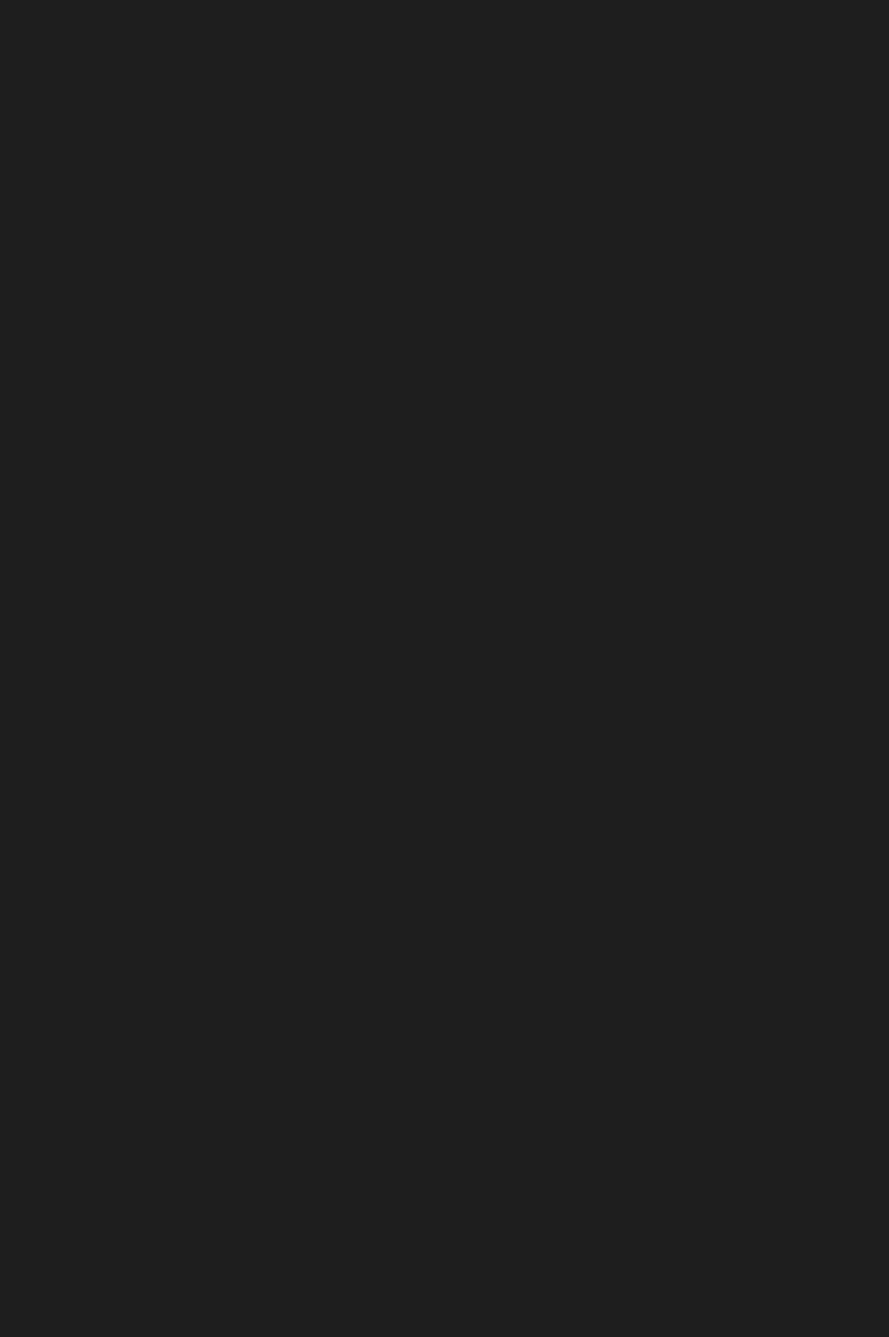
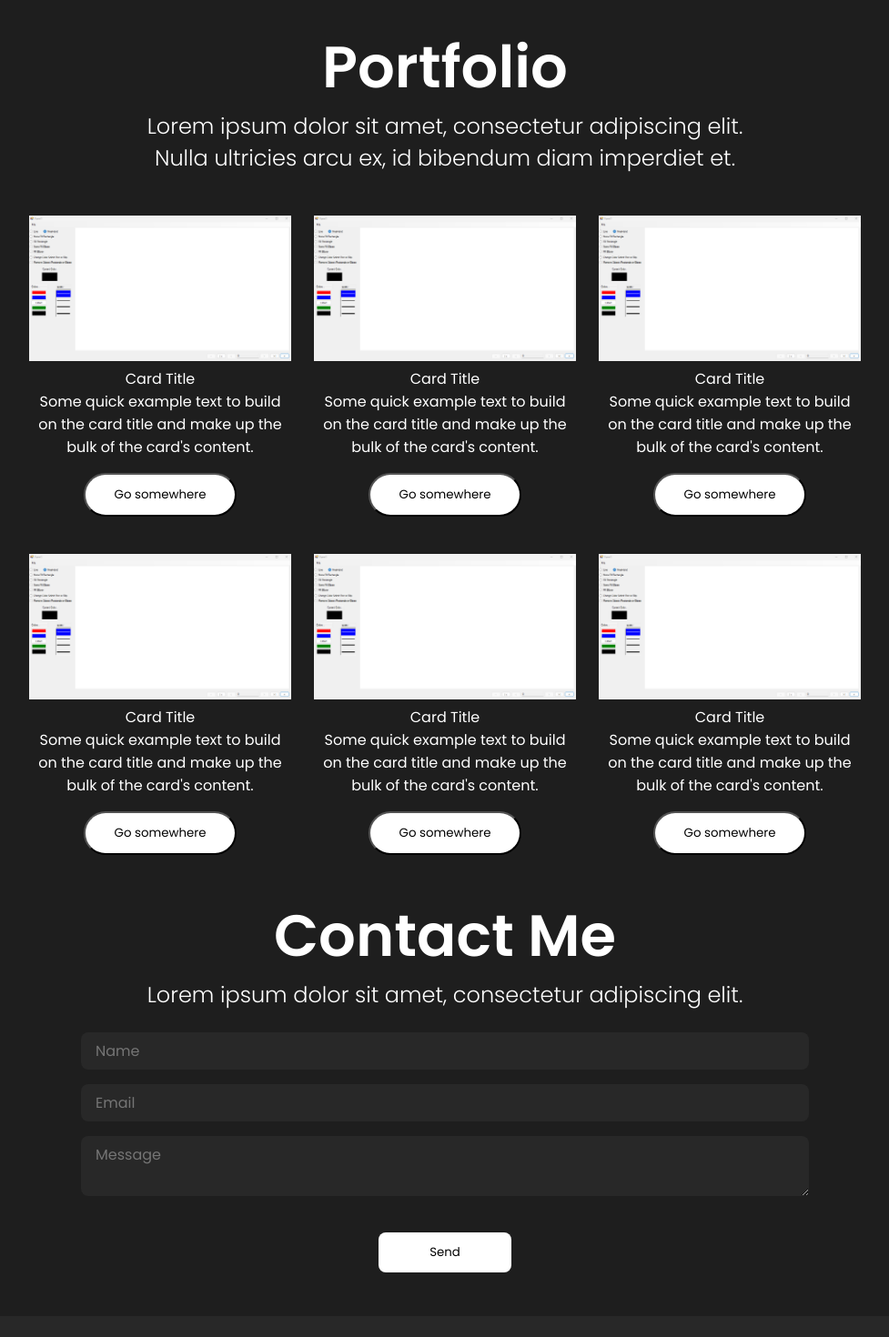
Before and after one commit to omertzroya/Portfolio-React-Project, a React (Create React App) app: page / in a window 1280 px wide. Shown: the part 1320-2790 px from the top of the page at 91% size, without its empty margins (151-1128 px from the left). Before the commit the page ends 1346 px from the top, so only its background shows below. Built offline with nearby package versions, Linux system fonts and the light colour scheme.

Commit message:
almost comlete

```diff
--- a/package.json
+++ b/package.json
@@ -7,10 +7,14 @@
     "@testing-library/react": "^13.4.0",
     "@testing-library/user-event": "^13.5.0",
     "framer-motion": "^10.16.16",
+    "mdb-react-ui-kit": "^7.0.0",
     "react": "^18.2.0",
+    "react-bootstrap": "^2.9.2",
     "react-dom": "^18.2.0",
+    "react-icons": "^4.12.0",
     "react-scripts": "5.0.1",
     "react-scroll": "^1.9.0",
+    "react-tsparticles": "^2.12.2",
     "sass": "^1.69.5",
     "web-vitals": "^2.1.4"
   },
--- a/src/App.js
+++ b/src/App.js
@@ -1,7 +1,9 @@
 import NavBar from "./components/NavBar/navbar";
 import Intro from "./components/Intro/intro";
 import Skills from "./components/Skills/skills";
-
+import Works from "./components/Works/works";
+import Contact from "./components/Contact/contact";
+import Footer from "./components/Footer/footer";
 
 function App() {
   return (
@@ -9,8 +11,9 @@ function App() {
       <NavBar/>
       <Intro/>
       <Skills/>
-
-
+      <Works/>
+      <Contact/>
+     <Footer/>
     </div>
   );
 }
--- /dev/null
+++ b/src/components/Contact/contact.css
@@ -0,0 +1,48 @@
+.contactTitle{
+    margin-top: 2%;
+    color: white;
+    font-size: 4rem;
+    font-weight: 600;
+    text-align: center;
+
+}
+
+.contactDesc{
+    text-align: center;
+    display: flex;
+    justify-content: center;
+    color: white;
+    font-size: 1.5rem ;
+    font-weight: 300;
+
+}
+
+.contactForm{
+    display: flex;
+    flex-direction: column;
+    align-items: center;
+    justify-content: center;
+    width: 90vw;
+    margin: 1rem auto;
+    max-width: 60rem;
+}
+.name,.email,.message{
+
+  font-size: medium;
+  width: 100%;
+  max-width: 50rem;
+  margin:0.5rem;
+  padding: 0.5rem 1rem;
+  color: white;
+  border: none;
+  border-radius: 0.5rem;
+  background: rgb(40,40,40);
+}
+
+.contactFormButton{
+    background: white;
+    border: none;
+    border-radius: 0.5rem;
+    margin: 2rem;
+    padding: 0.75rem 3.5rem;
+}
--- /dev/null
+++ b/src/components/Contact/contact.jsx
@@ -0,0 +1,36 @@
+import React from "react";
+
+import "./contact.css";
+
+const Contact = () => {
+    return (
+      <section>
+
+       <h1 className="contactTitle">Contact Me</h1>
+       <span className="contactDesc">Lorem ipsum dolor sit amet, consectetur adipiscing elit.</span>
+       <form className="contactForm">
+       <input type="text" placeholder="Name" className="name"/>
+        <input type="text" placeholder="Email" className="email"/>
+        <textarea placeholder="Message" className="message"></textarea>
+        <button className="contactFormButton">Send</button>
+       </form>
+
+
+
+
+
+
+
+
+
+
+
+
+
+
+
+      </section>
+    );
+}
+
+export default Contact;
--- /dev/null
+++ b/src/components/Footer/footer.css
@@ -0,0 +1,10 @@
+.footer{
+width: 100vw;
+height: 4rem;
+background: rgb(40,40,40);
+display: flex;
+justify-content: center;
+align-items: center;
+font-weight: 300;
+font-size: small;
+}
--- /dev/null
+++ b/src/components/Footer/footer.jsx
@@ -0,0 +1,12 @@
+import React from "react";
+import "./footer.css";
+
+const Footer = () => {
+    return (
+     <footer className="footer">
+     Copyright © OmerTzroya
+     </footer>
+    );
+}
+
+export default Footer;
--- a/src/components/NavBar/navbar.jsx
+++ b/src/components/NavBar/navbar.jsx
@@ -11,7 +11,6 @@ const NavBar = () => {
             <Link  className="desktopMenuListItem">Home</Link>
             <Link className="desktopMenuListItem">My Skills</Link>
             <Link className="desktopMenuListItem">Portfolio</Link>
-            <Link className="desktopMenuListItem">About</Link>
             <Link className="desktopMenuListItem">Contact Me </Link>
 
             </div>
--- a/src/components/Skills/skills.css
+++ b/src/components/Skills/skills.css
@@ -48,7 +48,7 @@ body, h1, h2, h3, p, ul, li {
 
   .marquee-content {
     display: flex;
-    animation: marquee 30s linear infinite;
+    animation: marquee 25s linear infinite;
   }
 
   .slick-slide {
--- /dev/null
+++ b/src/components/Works/works.css
@@ -0,0 +1,34 @@
+#works{
+margin: 0 auto;
+min-height: calc(100vh - 4rem);
+width: 100vw;
+max-width:60rem;
+display: flex;
+flex-direction: column;
+align-items: center;
+justify-content: center;
+text-align: center;
+padding: 0 1rem;
+
+}
+.workstitle{
+    color: white;
+    font-size: 4rem;
+    font-weight: 600;
+    text-align: center;
+}
+.worksDesc{
+    color: white;
+    font-size: 1.5rem ;
+    font-weight: 300;
+    text-align: center;
+    margin-bottom: 5%;
+}
+
+.worksImgs{
+    display: flex;
+    align-items: center;
+    flex-wrap: wrap;
+    justify-content: center;
+    gap:25px
+}
--- /dev/null
+++ b/src/components/Works/works.jsx
@@ -0,0 +1,96 @@
+import React from "react";
+import "./works.css";
+import profile from "../../assets/Screenshots1.png";
+import Button from 'react-bootstrap/Button';
+import Card from 'react-bootstrap/Card';
+
+
+const Works = () => {
+  return (
+   <section  id="works">
+
+   <h2 className="workstitle">Portfolio</h2>
+   <span className="worksDesc">Lorem ipsum dolor sit amet, consectetur adipiscing elit. <br/> Nulla ultricies arcu ex, id bibendum diam imperdiet et.</span>
+   <div className="worksImgs">
+
+
+   <Card style={{ width: '18rem' }}>
+      <Card.Img variant="top" src={profile} style={{ width: '18rem' }} />
+      <Card.Body>
+        <Card.Title>Card Title</Card.Title>
+        <Card.Text>
+          Some quick example text to build on the card title and make up the
+          bulk of the card's content.
+        </Card.Text>
+        <Button variant="primary">Go somewhere</Button>
+      </Card.Body>
+    </Card>
+
+   <Card style={{ width: '18rem' }}>
+      <Card.Img variant="top" src={profile} style={{ width: '18rem' }} />
+      <Card.Body>
+        <Card.Title>Card Title</Card.Title>
+        <Card.Text>
+          Some quick example text to build on the card title and make up the
+          bulk of the card's content.
+        </Card.Text>
+        <Button variant="primary">Go somewhere</Button>
+      </Card.Body>
+    </Card>
+
+   <Card style={{ width: '18rem' }}>
+      <Card.Img variant="top" src={profile} style={{ width: '18rem' }} />
+      <Card.Body>
+        <Card.Title>Card Title</Card.Title>
+        <Card.Text>
+          Some quick example text to build on the card title and make up the
+          bulk of the card's content.
+        </Card.Text>
+        <Button variant="primary">Go somewhere</Button>
+      </Card.Body>
+    </Card>
+
+   <Card style={{ width: '18rem' }}>
+      <Card.Img variant="top" src={profile} style={{ width: '18rem' }} />
+      <Card.Body>
+        <Card.Title>Card Title</Card.Title>
+        <Card.Text>
+          Some quick example text to build on the card title and make up the
+          bulk of the card's content.
+        </Card.Text>
+        <Button variant="primary">Go somewhere</Button>
+      </Card.Body>
+    </Card>
+
+   <Card style={{ width: '18rem' }}>
+      <Card.Img variant="top" src={profile} style={{ width: '18rem' }} />
+      <Card.Body>
+        <Card.Title>Card Title</Card.Title>
+        <Card.Text>
+          Some quick example text to build on the card title and make up the
+          bulk of the card's content.
+        </Card.Text>
+        <Button variant="primary">Go somewhere</Button>
+      </Card.Body>
+    </Card>
+
+
+   <Card style={{ width: '18rem' }}>
+      <Card.Img variant="top" src={profile} style={{ width: '18rem' }} />
+      <Card.Body>
+        <Card.Title>Card Title</Card.Title>
+        <Card.Text>
+          Some quick example text to build on the card title and make up the
+          bulk of the card's content.
+        </Card.Text>
+        <Button variant="primary">Go somewhere</Button>
+      </Card.Body>
+    </Card>
+
+   </div>
+
+    </section>
+  );
+};
+
+export default Works;
```
Also changed, not shown: src/assets/Screenshots1.png (added), 1 other file (tests, documents, lock files or other folders).
